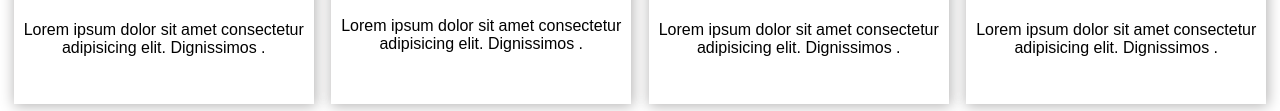
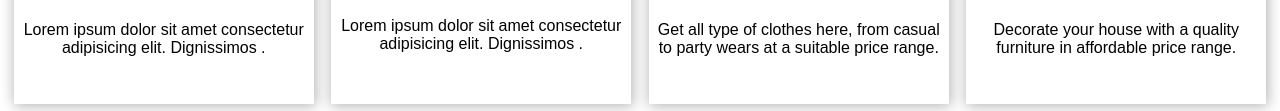
Before and after one commit to Rahul-kumar200/MyOnlineShop, a plain HTML site: page index.html in a window 1280 px wide. Shown: the part 1199-1310 px from the top of the page. Drawn offline with Linux system fonts and the light colour scheme.

Commit message:
just changed the lorem contnt

```diff
--- a/index.html
+++ b/index.html
@@ -70,12 +70,12 @@
         <div class="box" id="box3">
             <h4>Styles For Men <span>|</span> Clothes</h4>
             <img src="images/deals_img/clothes.jpg" >
-            <p>Lorem ipsum dolor sit amet consectetur adipisicing elit. Dignissimos .</p>
+            <p>Get all type of clothes here, from casual to party wears at a suitable price range.</p>
         </div>
         <div class="box" id="box4">
             <h4>Up to 65% off <span>|</span> Furnitures</h4>
             <img src="images/deals_img/furnitires.jpg" >
-            <p>Lorem ipsum dolor sit amet consectetur adipisicing elit. Dignissimos .</p>
+            <p>Decorate your house with a quality furniture in affordable price range.</p>
         </div>
     </div>
     </section>
```
